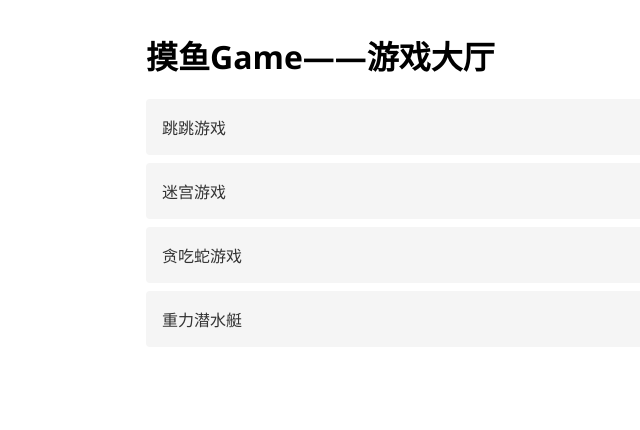
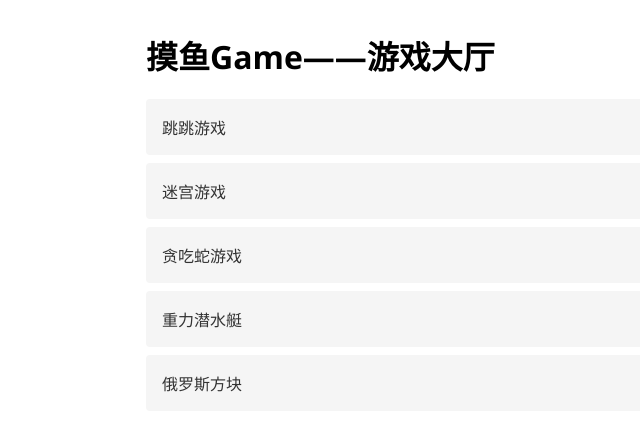
Before and after one commit to YangJiaJiang10086/fkty, a plain HTML site: page index.html in a window 1280 px wide. Shown: the whole page, without its empty margins (94-734 px from the left). Drawn offline with Linux system fonts and the light colour scheme.

Commit message:
Update index.html

```diff
--- a/index.html
+++ b/index.html
@@ -32,6 +32,7 @@
     <li><a href="games/maze/index.html">迷宫游戏</a></li>
     <li><a href="games/tcs/index.html">贪吃蛇游戏</a></li>
     <li><a href="games/qst/index.html">重力潜水艇</a></li>
+    <li><a href="games/els/index.html">俄罗斯方块</a></li>
   </ul>
 </body>
 </html>
```
